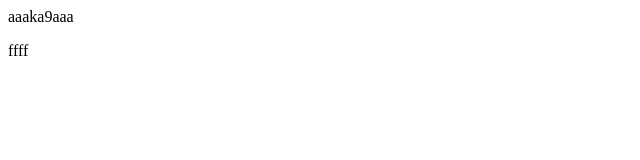
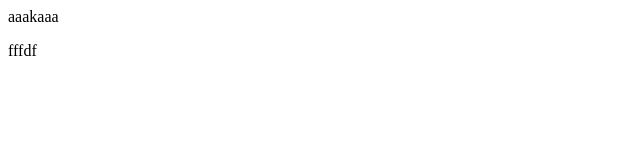
Before and after one commit to nanso13/gitren, a plain HTML site: page index.html in a window 1280 px wide. Shown: the full height of the page, 0-640 px from the left. Drawn offline with Linux system fonts and the light colour scheme.

Commit message:
テスト２

```diff
--- a/index.html
+++ b/index.html
@@ -1,6 +1,6 @@
 <html>
     <body>
-        <p>aaaka9aaa</p>
-        <p>ffff</p>
+        <p>aaakaaa</p>
+        <p>fffdf</p>
     </body>
 </html>
```
